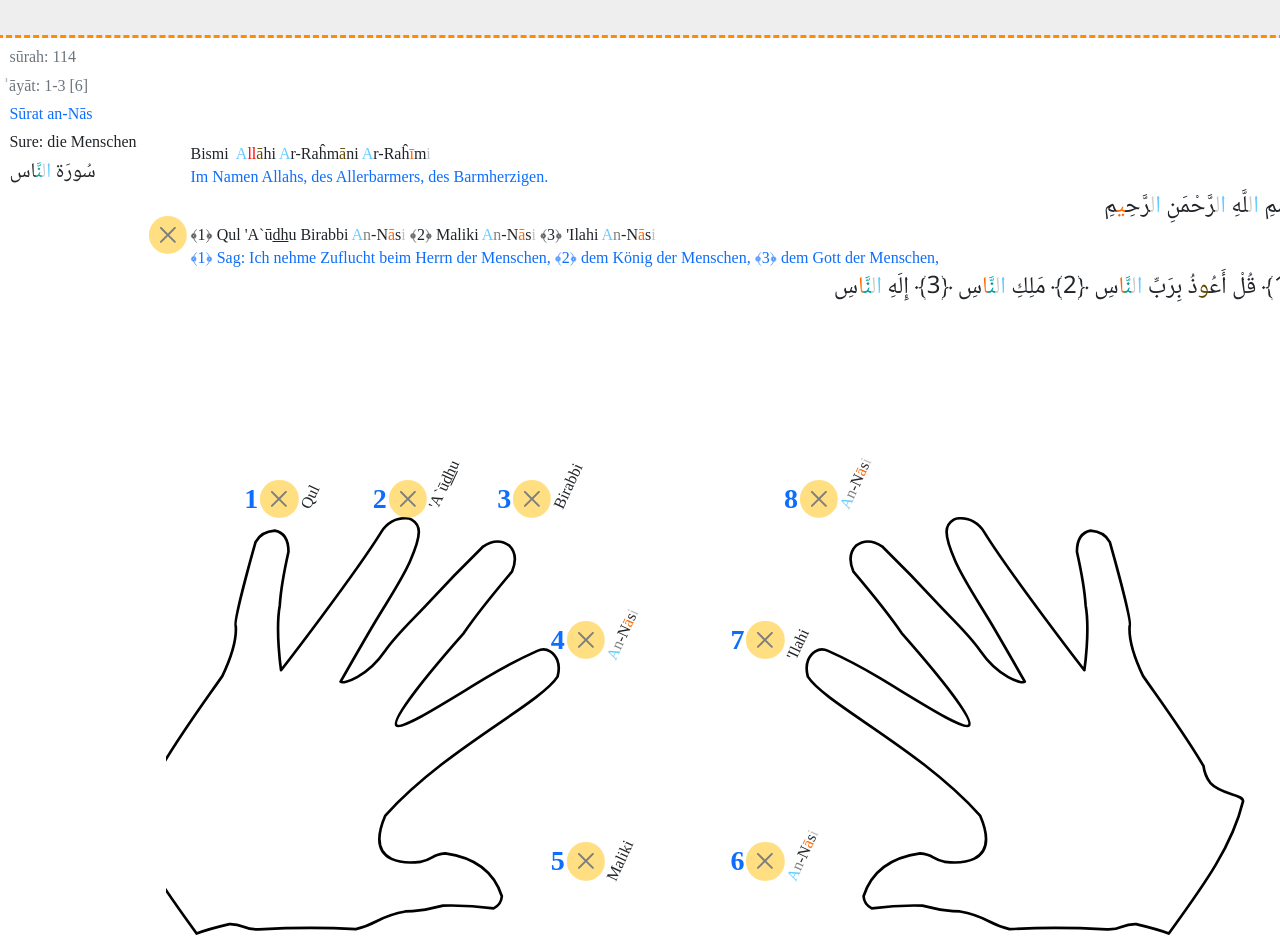
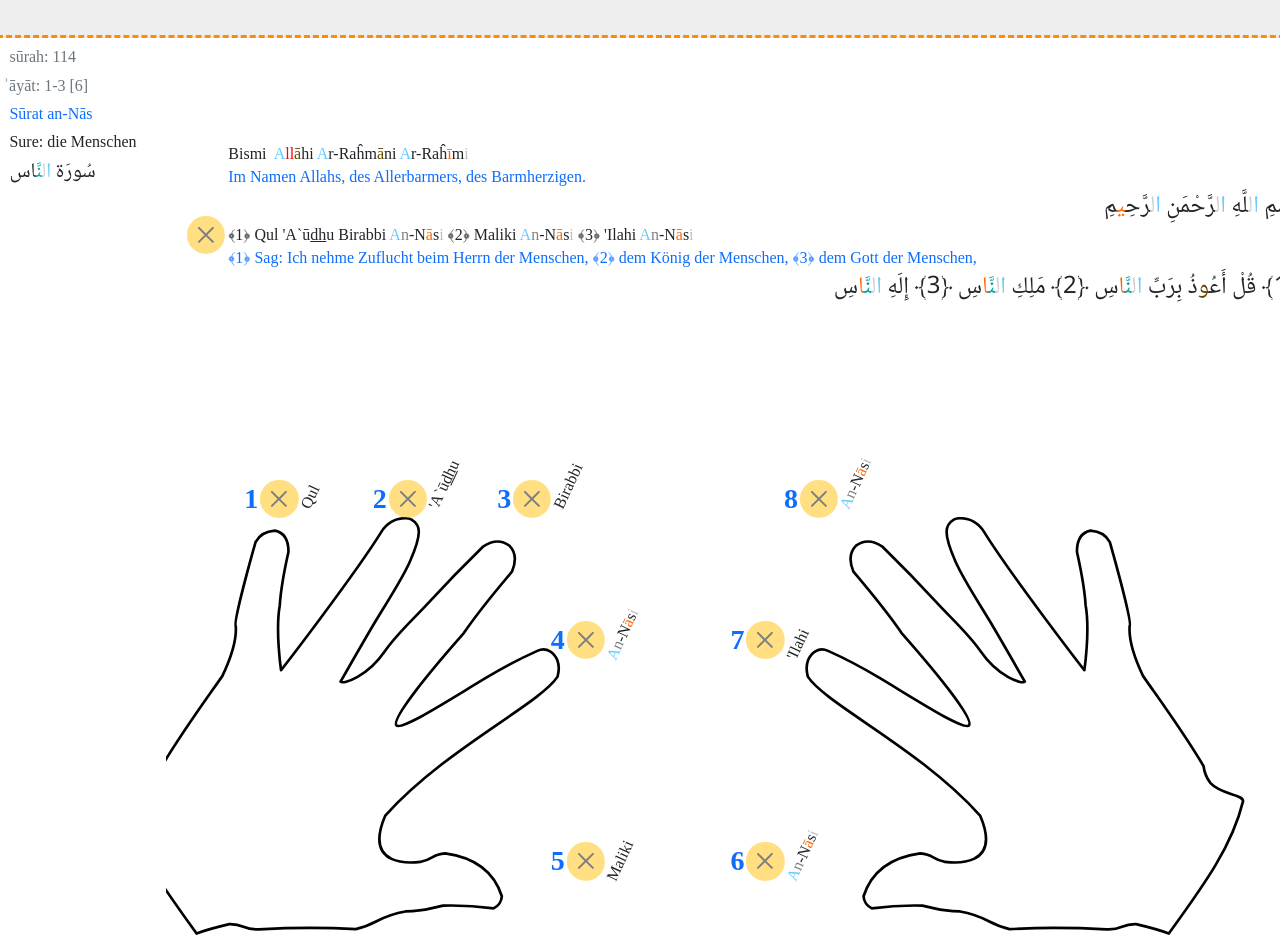
Before and after one commit to sufius/koran-board, a website: page koran-board-hands.html in a window 1280 px wide. Shown: the top 940 px of the page. Drawn offline with nearby package versions, Linux system fonts and the light colour scheme; a web font is replaced by a local one.

```diff
--- a/koran-board-hands.css
+++ b/koran-board-hands.css
@@ -1,11 +1,11 @@
 .basmala-transcribed {
   top: 30.8mm;
-  left: 50.4mm;
+  left: 60.4mm;
 }
 
 .basmala-translated {
   top: 36.8mm;
-  left: 50.4mm;
+  left: 60.4mm;
 }
 
 .basmala-arabic {
@@ -17,7 +17,7 @@
 
 .all-ayat-together-button {
   top: 52.2mm;
-  left: 44.4mm;
+  left: 54.4mm;
   background-color: var(--bs-warning);
   border-radius: 50%;
   height: 8mm;
@@ -26,12 +26,12 @@
 
 .all-ayat-together-transcribed {
   top: 52.2mm;
-  left: 50.4mm;
+  left: 60.4mm;
 }
 
 .all-ayat-together-translated {
   top: 58.2mm;
-  left: 50.4mm;
+  left: 60.4mm;
 }
 
 .all-ayat-together-arabic {
```
Also changed, not shown: 1 other file.
